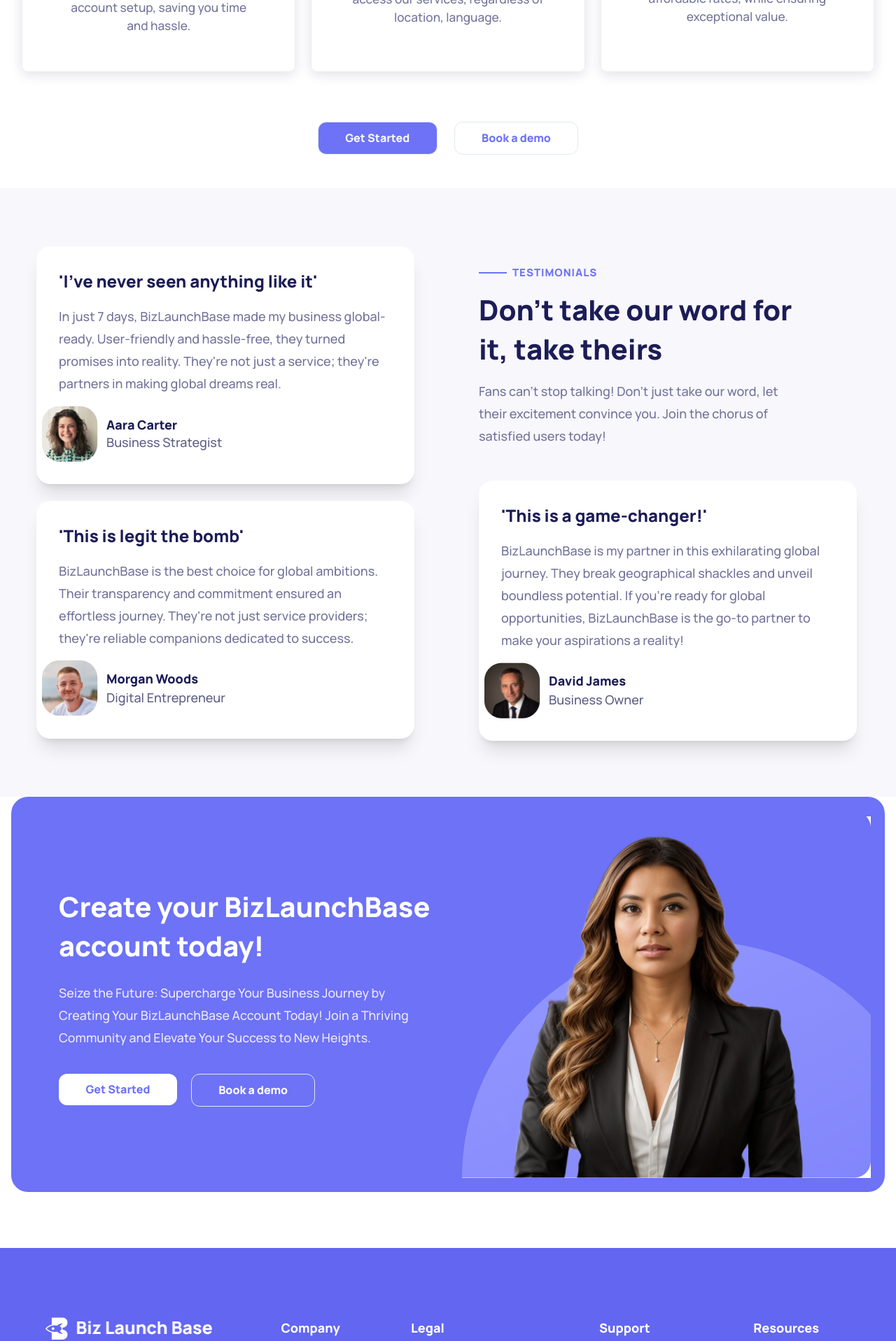
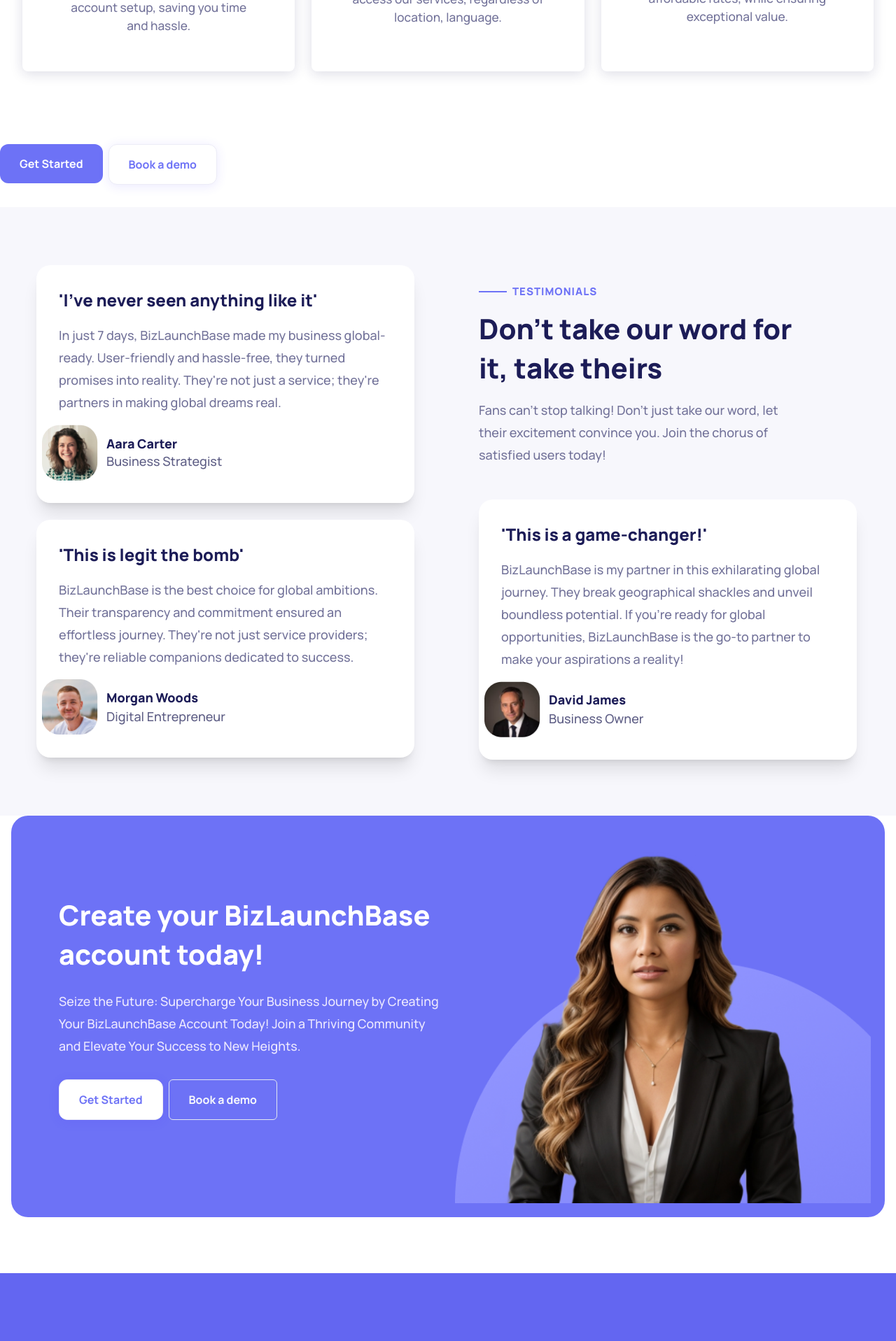
Before and after one commit to Iqtidartara/Biz-Launchbase, a Next.js app: page / in a window 1280 px wide. Shown: the part 3926-5843 px from the top of the page at 70% size. Built offline with nearby package versions, Linux system fonts and the light colour scheme.

Commit message:
refractor :changes in css

```diff
--- a/components/CardMain.tsx
+++ b/components/CardMain.tsx
@@ -26,24 +26,20 @@
               </div>
 
 
-              <div className="flex  flex-col md:flex-row
-             items-start w-[348px] max-w-full justify-start gap-5 mt-9 self-start ">
-          <Button className="bg-[#fff] text-[#6D72F6] text-[1rem] font-[800] leading-[107.732%] text-center px-[2.4rem] py-[1.4rem] rounded-[0.75413rem] hover:bg-blue-100 w-full ">
-            Get Started
-          </Button>
-          <Button
-            variant={"ghost"}
-            className="text-[#fff] border hover:border-[#6D72F6] text-[1rem] font-[800] leading-[107.732%] text-center px-[2.4rem] py-[1.4rem] rounded-[0.75413rem] w-full"
-          >
-            Book a demo
-          </Button>
-        </div>
+              <div className="flex flex-col md:flex-row gap-2 py-8">
+          <Button className="whitebutton  py-7 px-7 text-[1rem] font-[700] leading-[107%] tracking-[1]">
+                  Get Started
+                </Button>
+                <Button className="bg-transparent py-7 px-7 text-[1rem] font-[700] leading-[107%] tracking-[1] border">
+                  Book a demo
+                </Button>
+          </div>
 
             </div>
           </div>
-          <div className="flex flex-col items-stretch w-6/12 ml-5 max-md:w-full max-md:ml-0">
+          <div className="flex flex-col  w-6/12  max-md:w-full ">
             <Image
-              src="/maincard.png"
+              src="/maincard2.png"
               alt="hyt"
               layout="responsive"
               width={476}
--- a/components/Explore.tsx
+++ b/components/Explore.tsx
@@ -80,17 +80,14 @@
           ))}
         </div>
       </div>
-      <div className="flex items-center justify-center flex-col md:flex-row gap-6 pb-12">
-        <Button className="text-[1rem] font-[800] leading-[107.732%] text-center px-[2.4rem] py-[1.4rem]  border rounded-[0.75413rem]  bg-[#6D72F6]   hover:border-blue-500">
-          Get Started
-        </Button>
-        <Button
-          variant={"ghost"}
-          className="text-[1rem] font-[800] leading-[107.732%] text-center px-[2.4rem] py-[1.4rem]  border rounded-[0.75413rem]  text-[#6D72F6] hover:border-blue-500 border"
-        >
-          Book a demo
-        </Button>
-      </div>
+      <div className="flex flex-col md:flex-row gap-2 py-8">
+          <Button className="variantbutton  py-7 px-7 text-[1rem] font-[700] leading-[107%] tracking-[1]">
+                  Get Started
+                </Button>
+                <Button className="whitebutton  py-7 px-7 text-[1rem] font-[700] leading-[107%] tracking-[1]">
+                  Book a demo
+                </Button>
+          </div>
     </main>
   );
 };
```
Also changed, not shown: components/Choose.tsx (+31 -8 lines).
